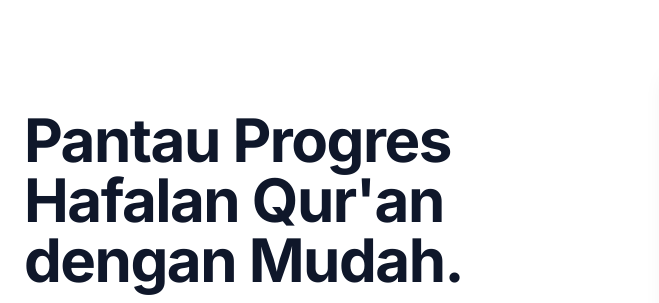
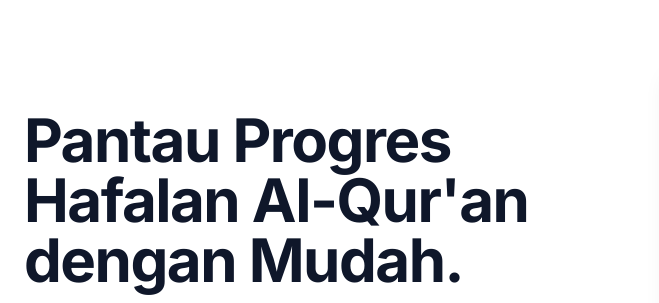
Before and after one commit to hafalanqu/hafalanqu.github.io, a plain HTML site: page index.html in a window 1280 px wide. Shown: the part 160-463 px from the top of the page, 0-659 px from the left. Drawn offline with nearby package versions, Linux system fonts and the light colour scheme.

Commit message:
ubah Qur'an menjadi Al-Qur'an

```diff
--- a/index.html
+++ b/index.html
@@ -3,7 +3,7 @@
 <head>
     <meta charset="UTF-8">
     <meta name="viewport" content="width=device-width, initial-scale=1.0">
-    <title>HafalanQu - Aplikasi Jurnal Progres Hafalan Qur'an</title>
+    <title>HafalanQu - Aplikasi Jurnal Progres Hafalan Al-Qur'an</title>
     <meta name="description" content="HafalanQu adalah solusi digital untuk guru dan siswa tahfidz mengelola, mencatat, dan menguji hafalan Al-Qur'an secara efisien.">
 
     <!-- Memuat Tailwind CSS -->
@@ -76,7 +76,7 @@
                 <!-- Teks Hero -->
                 <div class="text-center md:text-left">
                     <h1 class="text-4xl font-bold tracking-tight text-slate-900 md:text-5xl lg:text-6xl">
-                        Pantau Progres Hafalan Qur'an dengan Mudah.
+                        Pantau Progres Hafalan Al-Qur'an dengan Mudah.
                     </h1>
                     <p class="mt-4 text-lg text-slate-600">
                         HafalanQu adalah solusi digital untuk guru dan siswa tahfidz mengelola, mencatat, dan menguji hafalan secara efisien.
```
